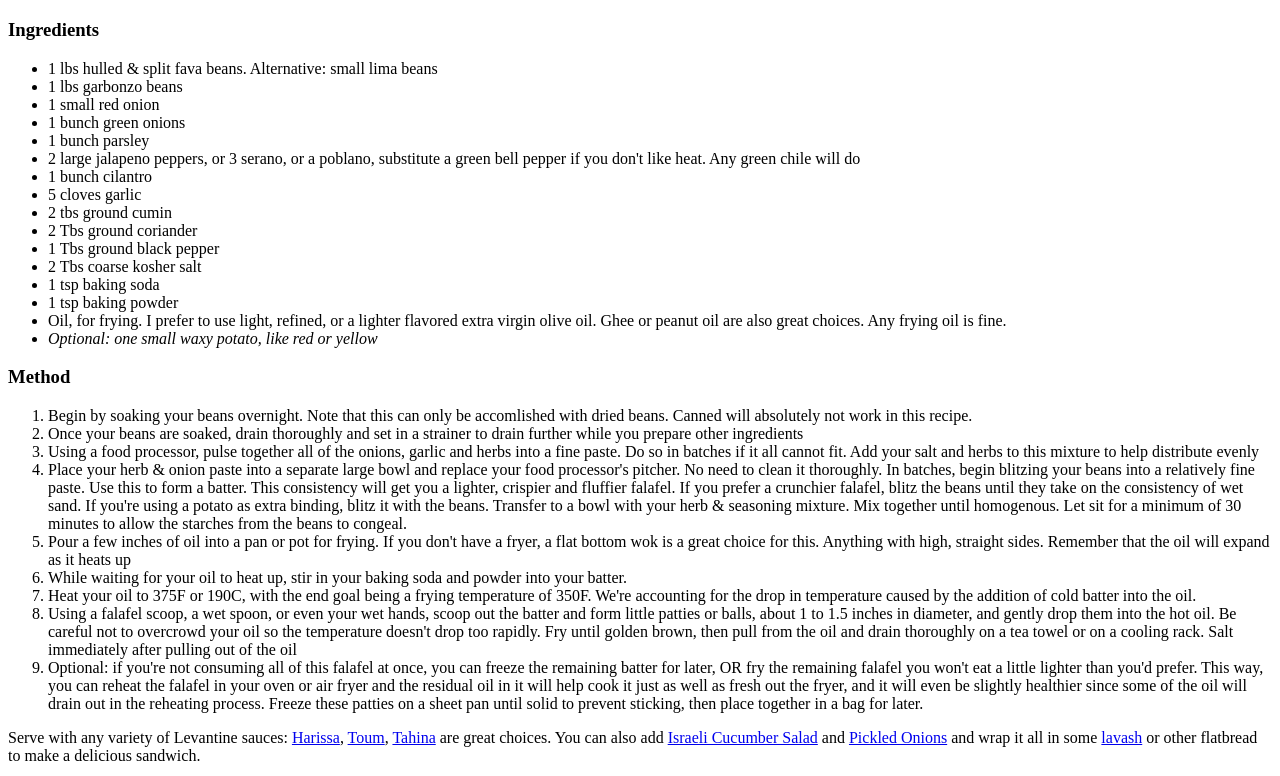
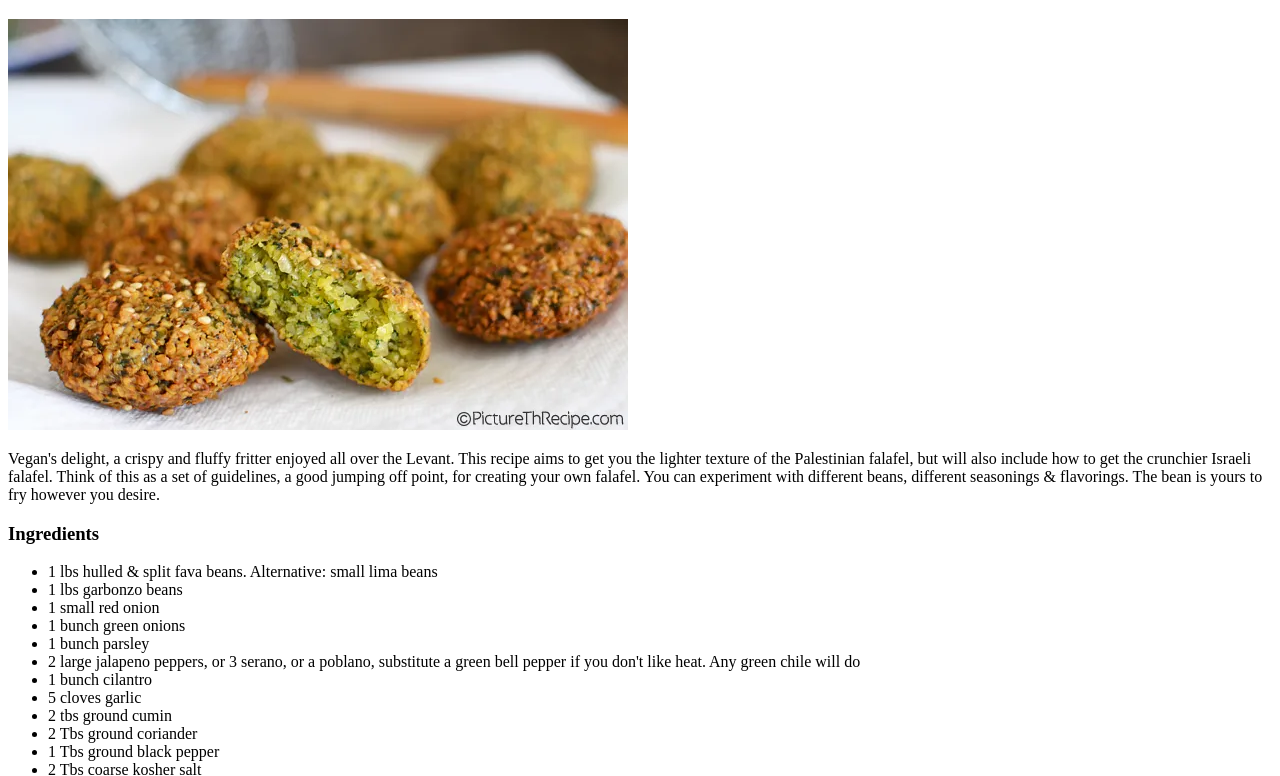
Before and after one commit to mike-nobius/odin-recipes, a plain HTML site: page recipes/falafel.html in a window 1280 px wide. Shown: the part 61-837 px from the top of the page. Drawn offline with Linux system fonts and the light colour scheme.

Commit message:
added images

```diff
--- a/recipes/falafel.html
+++ b/recipes/falafel.html
@@ -7,6 +7,8 @@
 </head>
 <body>
     <h1>Falafel</h1>
+    <img src="./PictureTheRecipe-Falafel.webp" alt="falafel picture">
+    <p>Vegan's delight, a crispy and fluffy fritter enjoyed all over the Levant. This recipe aims to get you the lighter texture of the Palestinian falafel, but will also include how to get the crunchier Israeli falafel. Think of this as a set of guidelines, a good jumping off point, for creating your own falafel. You can experiment with different beans, different seasonings & flavorings. The bean is yours to fry however you desire.</p>
     <h3>Ingredients</h3>
     <ul id="ingredients">
         <li>1 lbs hulled & split fava beans. Alternative: small lima beans</li>
```
Also changed, not shown: recipes/PictureTheRecipe-Falafel.webp (added), recipes/photo-1547058881-aa0edd92aab3.avif (added).
